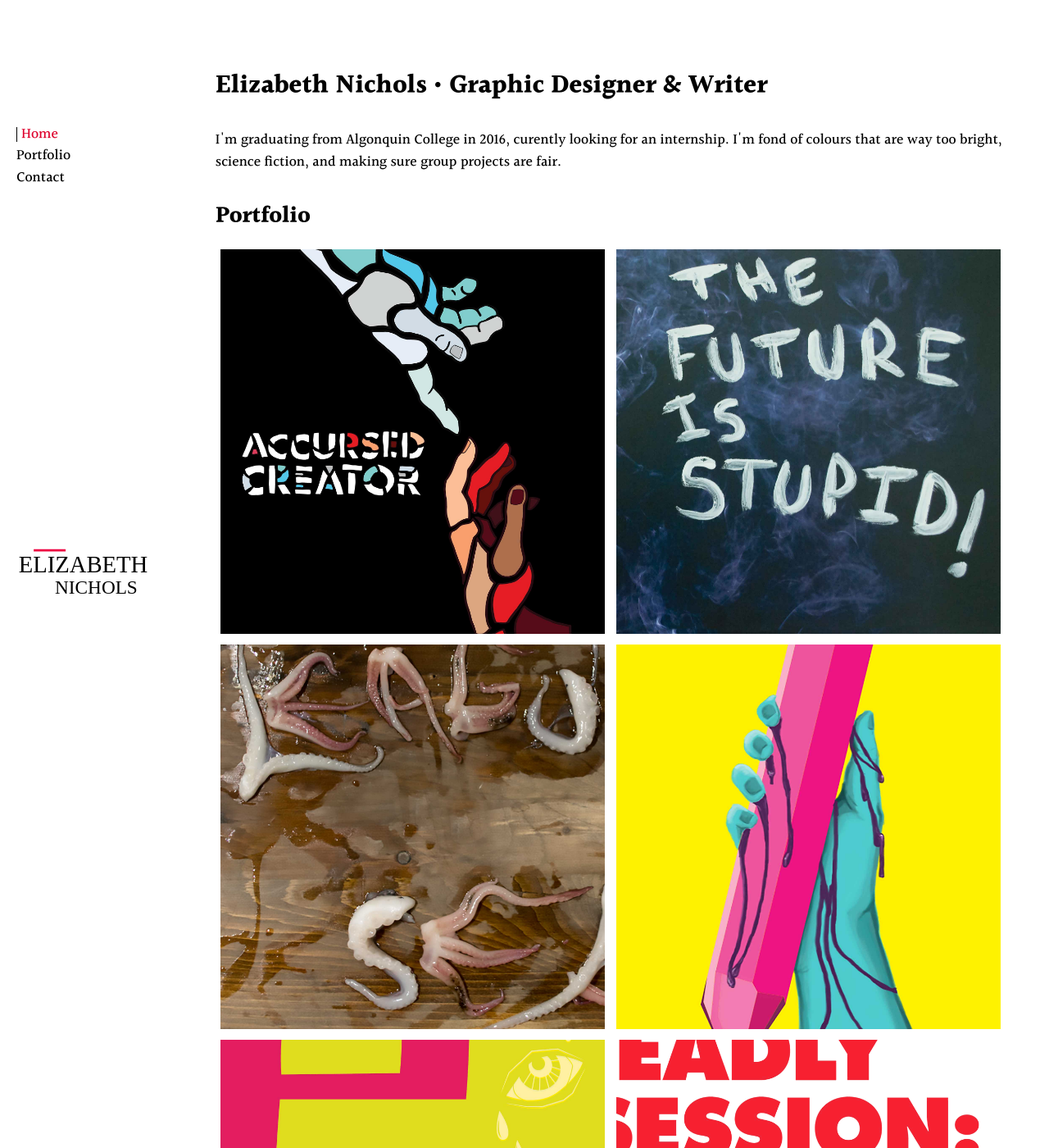
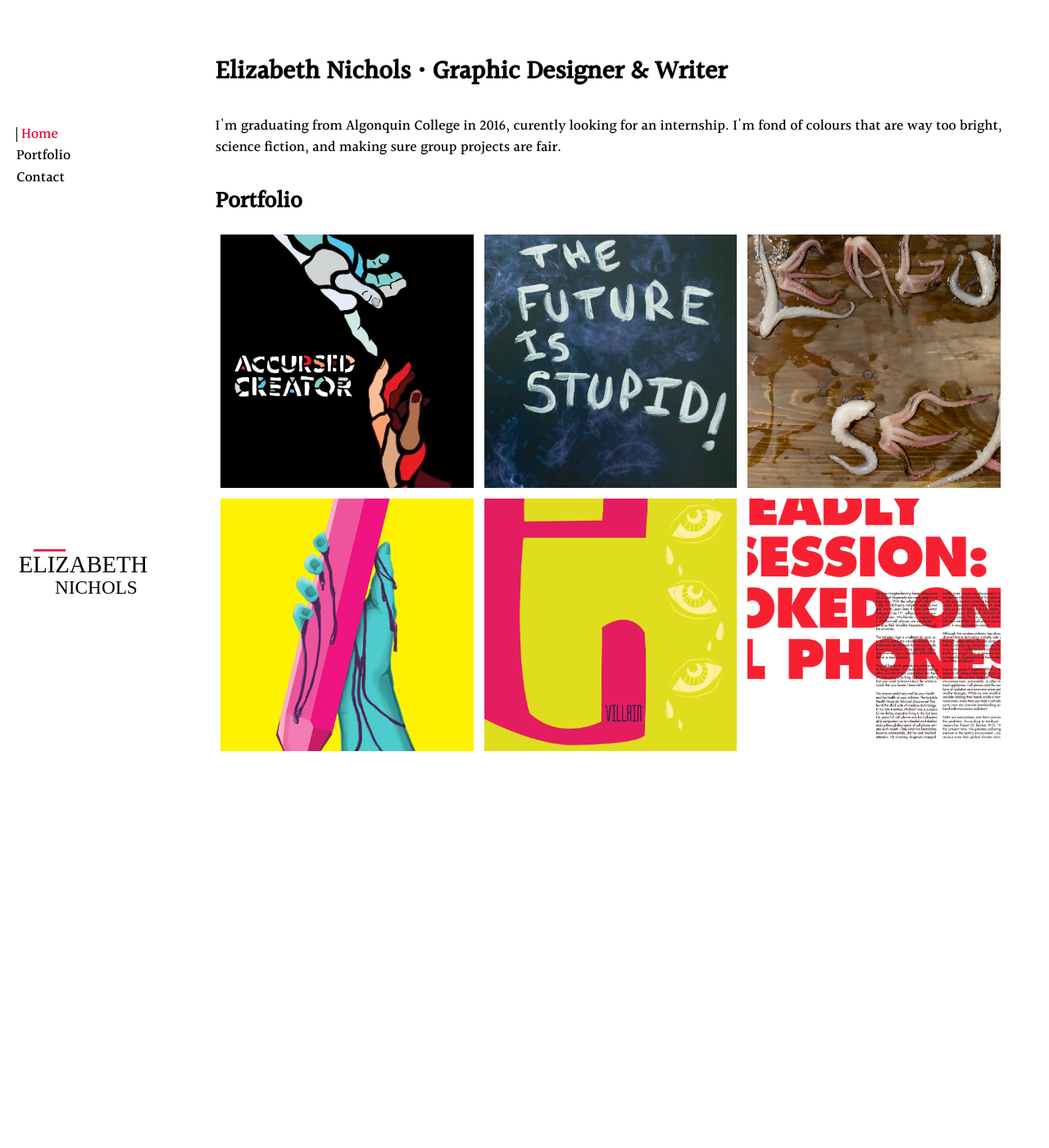
Before and after one commit to sky-bones/portfolio, a Jekyll site: the page built from index.html, in a window 1280 px wide and 1400 px high. Shown: the whole window at 82% size. Built offline with Jekyll 4.4.1, drawn with Linux system fonts in a browser that asks for light colours.

Commit message:
Added in new font,
beginning a few layout changes

```diff
--- a/_includes/css/type.css
+++ b/_includes/css/type.css
@@ -1,5 +1,5 @@
 html {
-  font: normal 100%/1.5 'Halant', 'Georgia', serif;
+  font: normal 100%/1.5 'Halant', 'Khula', 'Georgia', serif;
   font-weight: 400;
 }
 
@@ -214,6 +214,6 @@
 
 
 h1, h2, h3, h4, h5, h6 {
-  font: 'Halant', 'Georgia', serif;
+  font: 'Khula', 'Arial', sans-serif;
   font-weight: 700;
 }
--- a/index.html
+++ b/index.html
@@ -21,12 +21,12 @@
 
 {% for post in site.posts %}
 
-	<div class="unit unit-xs-1 unit-s-1 unit-m-1-2 unit-l-1-2 island-1-4">
+	<div class="unit unit-xs-1 unit-s-1 unit-m-1-3 unit-l-1-3 island-1-4">
 		<a class="ptf-img-lnk img-link" href="{{site.baseurl}}{{ post.url }}">
 			<img class="img-flex" src="https://cdn.rawgit.com/sky-bones/portfolio/bc5f3949cebf4761dab2b6ec5bba8388ccbc8bce/img/thumbs/{{post.imagename}}" alt="{{site.baseurl}}{{post.thumbalt}}">
 
 				<div class="overlay">
-					<h2>{{ post.title }}</h2>
+					<h3>{{ post.title }}</h3>
 				</div>
 		</a>
 	</div>
```
Also changed, not shown: _includes/css/main.css (+6 -5 lines), css/fonts/khula-extrabold-webfont.woff (added).
